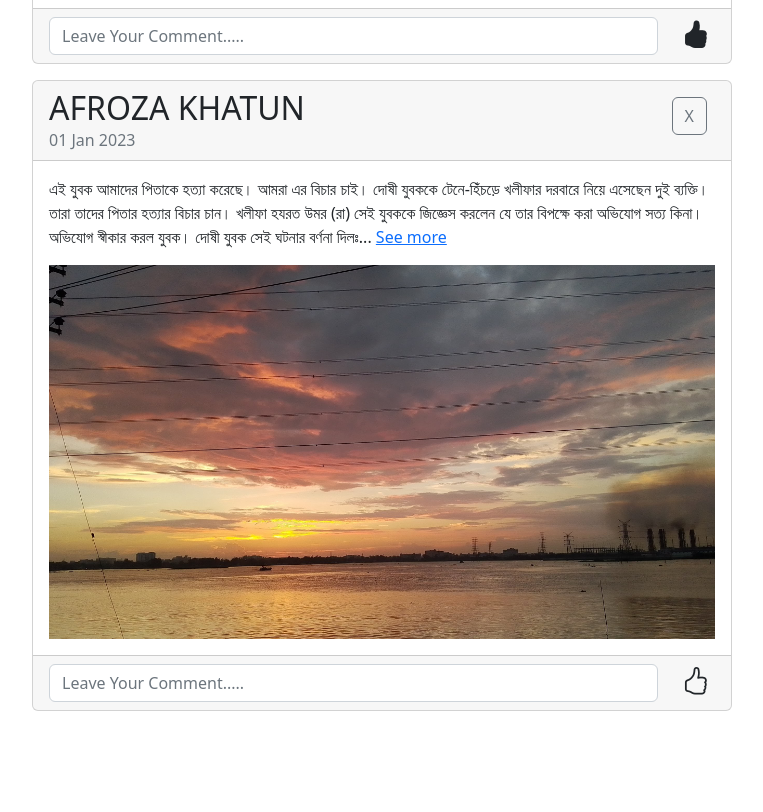
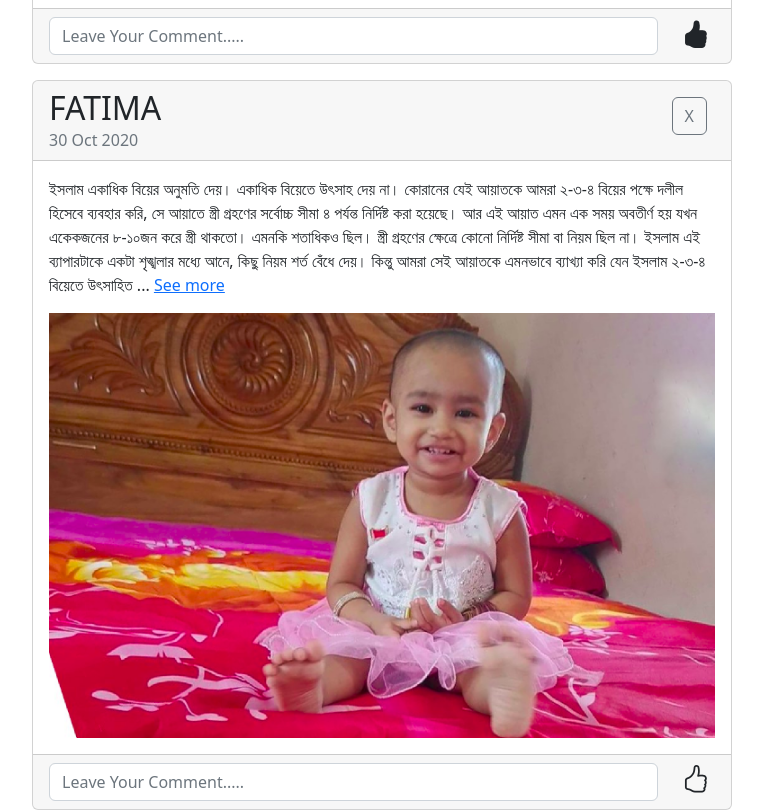
Before and after one commit to sahadatjh/react, a React (Create React App) app in the folder fb-post/: page / in a window 1280 px wide. Shown: the part 680-1492 px from the top of the page, without its empty margins (258-1021 px from the left). Before the commit the page ends 1407 px from the top, so only its background shows below. Built offline with nearby package versions, Linux system fonts and the light colour scheme.

Commit message:
post component btn like dynamically handle

```diff
--- a/fb-post/src/components/postbody.component.js
+++ b/fb-post/src/components/postbody.component.js
@@ -5,6 +5,7 @@ const PostBody = ({ info }) => {
         <React.Fragment>
             <p>{ info.txt }... <a href='#' className='text-link'>See more</a></p>
             <img src={ require('../post-images/'+info.pic)} alt="post Image" className='img-fluid'/>
+
         </React.Fragment>
      );
 }
--- a/fb-post/src/wraper.js
+++ b/fb-post/src/wraper.js
@@ -13,6 +13,14 @@ export default class Wraper extends Component {
             txt:"একবার এক পর্যটক মেক্সিকোয় গেলেন; জেলেদের মাছের খুব প্রশংসা করলেন। তারপর বললেন,“আচ্ছা, মাছ ধরতে আপনাদের কত সময় লাগে?”“বেশিক্ষণ না” জেলেদের এক কথার উত্তর।“তাহলে আপনারা আরও বেশি সময় দিয়ে আরও বেশি মাছ ধরেন না কেন?” লোকটা",
             pic:"sahadat.png",
             like:true
+        },
+        {
+            id:3,
+            name:"Fatima",
+            date:"30 Oct 2020",
+            txt:`ইসলাম একাধিক বিয়ের অনুমতি দেয়। একাধিক বিয়েতে উৎসাহ দেয় না। কোরানের যেই আয়াতকে আমরা ২-৩-৪ বিয়ের পক্ষে দলীল হিসেবে ব্যবহার করি, সে আয়াতে স্ত্রী গ্রহণের সর্বোচ্চ সীমা ৪ পর্যন্ত নির্দিষ্ট করা হয়েছে। আর এই আয়াত এমন এক সময় অবতীর্ণ হয় যখন একেকজনের ৮-১০জন করে স্ত্রী থাকতো। এমনকি শতাধিক‌ও ছিল। স্ত্রী গ্রহণের ক্ষেত্রে কোনো নির্দিষ্ট সীমা বা নিয়ম ছিল না। ইসলাম এই ব্যাপারটাকে একটা শৃঙ্খলার মধ্যে আনে, কিছু নিয়ম শর্ত বেঁধে দেয়। কিন্তু আমরা সেই আয়াতকে এমনভাবে ব্যাখ্যা করি যেন ইসলাম ২-৩-৪ বিয়েতে উৎসাহিত `,
+            pic:'afia.png',
+            like:false
         },
         {
             id:2,
```
Also changed, not shown: fb-post/src/post-images/afia.png (added).
